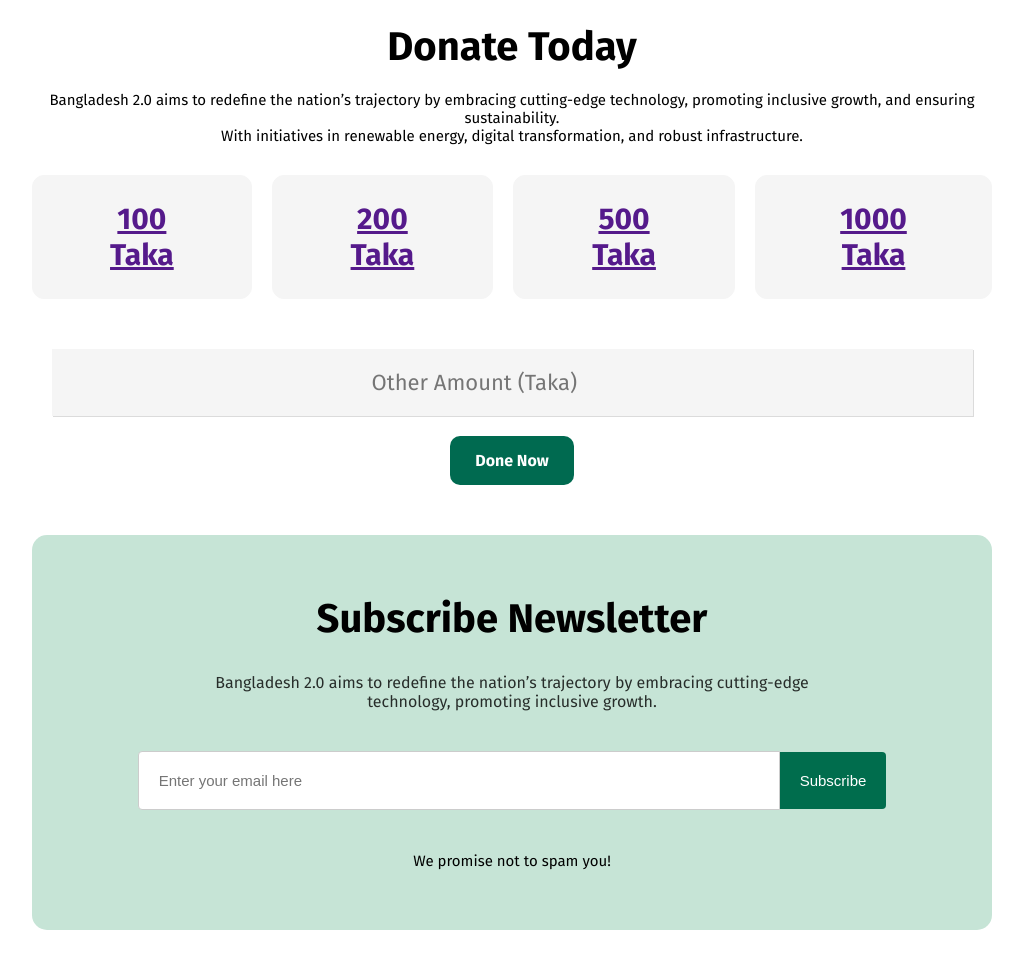
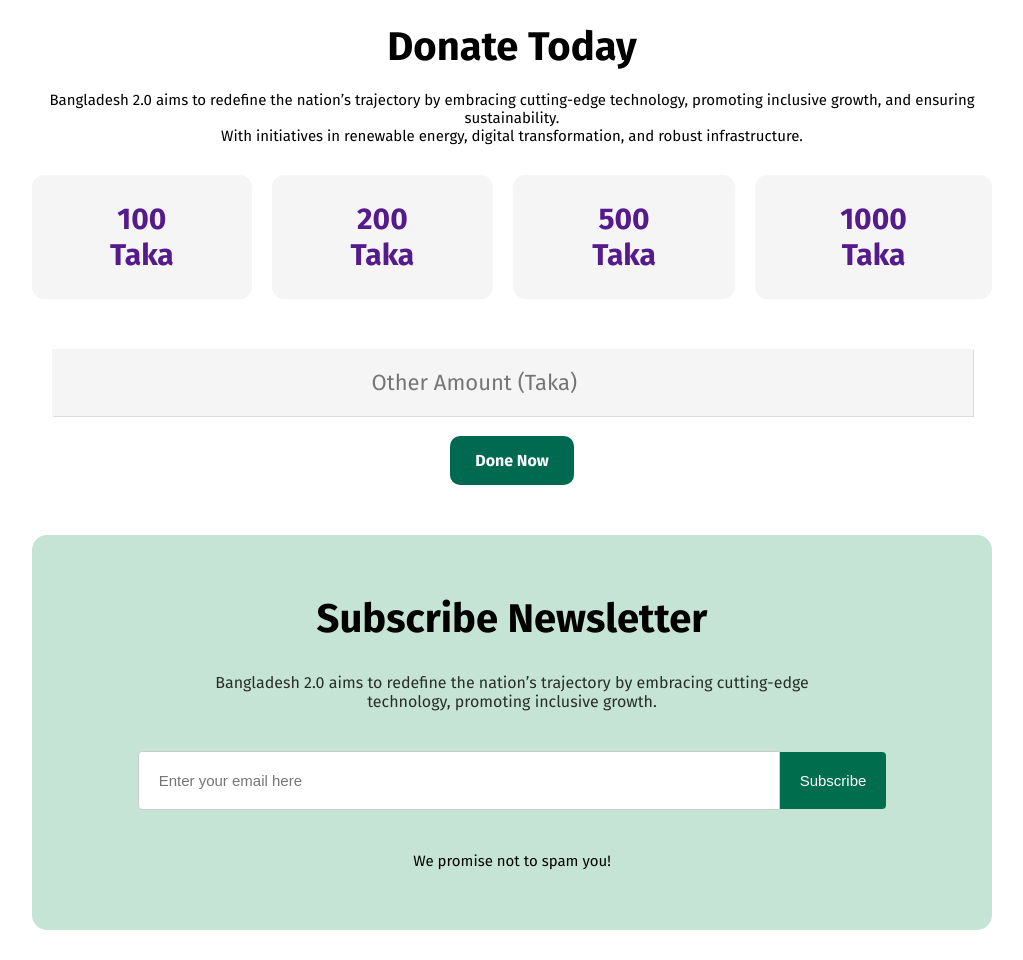
Before and after one commit to jpbulbul/assignment--1, a plain HTML site: page index.html in a window 1280 px wide. Shown: the part 3554-4514 px from the top of the page, without its empty margins (128-1151 px from the left). Drawn offline with Linux system fonts and the light colour scheme.

Commit message:
again donate style init

```diff
--- a/style/style.css
+++ b/style/style.css
@@ -278,7 +278,7 @@ nav li a{
 }
 .donate-items li{
   list-style: none;
-  text-decoration: none;
+
   font-size: 30px;
   font-family: fira sans;
   font-weight: bold;
@@ -287,6 +287,9 @@ nav li a{
   border: 1px solid #f5f5f5;
   background-color: #f5f5f5;
 
+}
+.donate-items li a{
+  text-decoration: none;
 }
 .donate-items ul li:hover{
         background-color: #5490f5;
```
